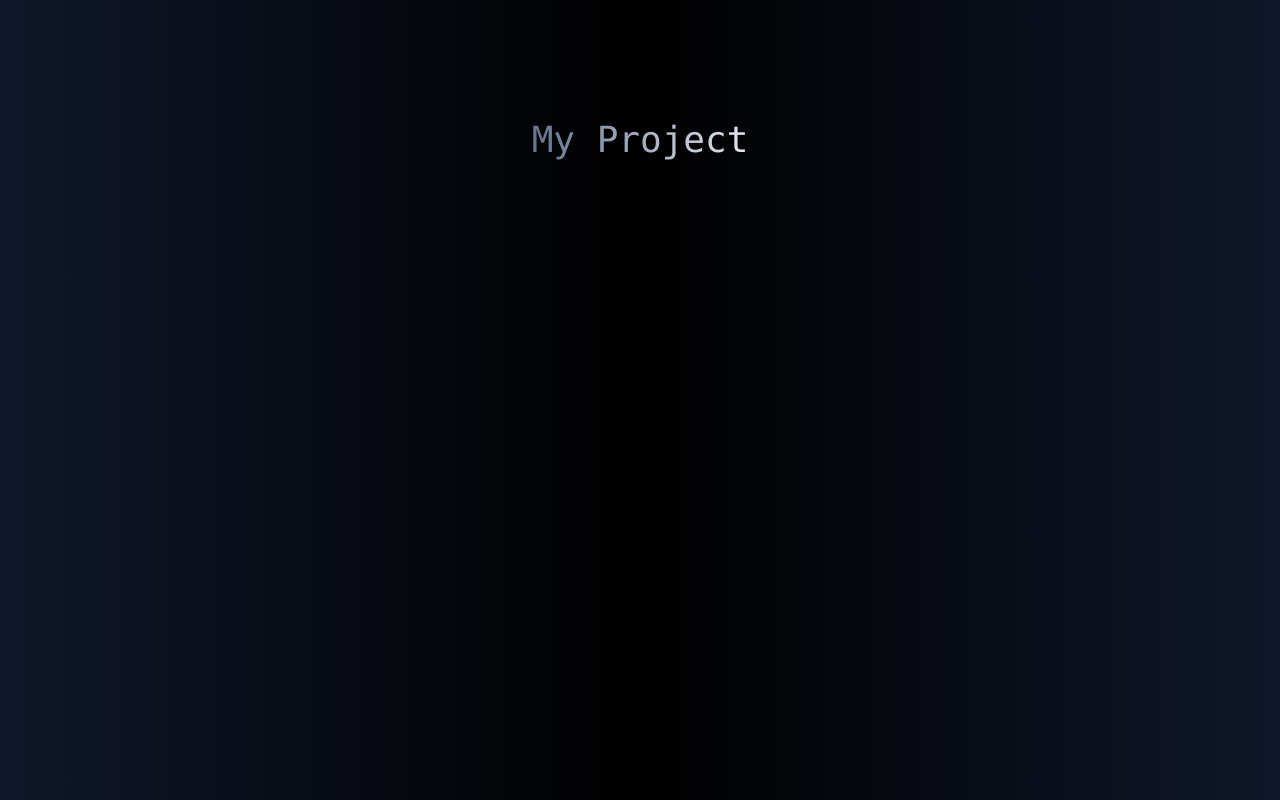
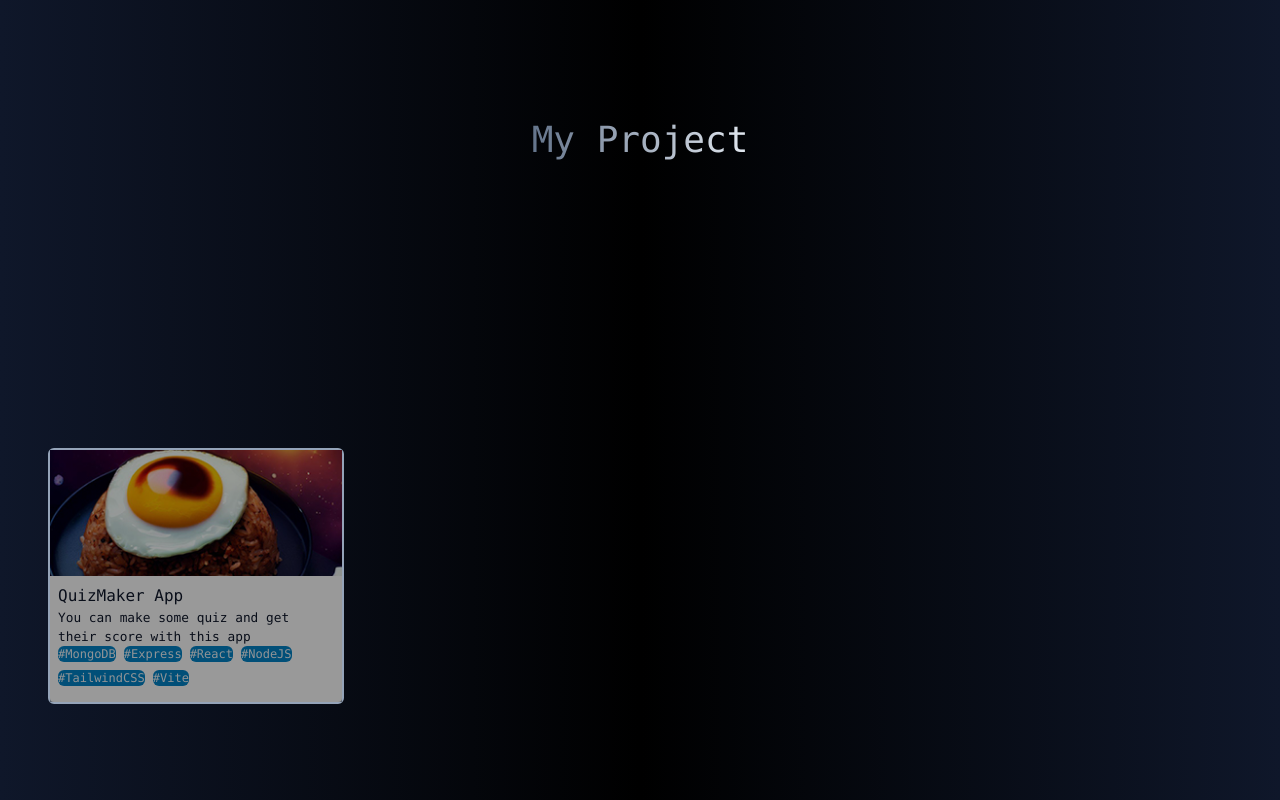
Before and after one commit to Tomba-Hopkins/project-react, a React (Vite) app in the folder portfolioku/: page / in a window 1280 px wide. Shown: the part 2520-3320 px from the top of the page. Built offline with nearby package versions, Linux system fonts and the light colour scheme.

Commit message:
add: style

```diff
--- a/portfolioku/src/App.jsx
+++ b/portfolioku/src/App.jsx
@@ -11,6 +11,23 @@ function App() {
     }, 1000);
     return () => clearTimeout(timer);
   }, []);
+
+  const projects = [
+    {
+      title: "QuizMaker App",
+      description: "You can make some quiz and get their score with this app",
+      techStack: [
+        "MongoDB",
+        "Express",
+        "React",
+        "NodeJS",
+        "TailwindCSS",
+        "Vite",
+      ],
+      link: "https://zingy-medovik-3d7c83.netlify.app/",
+      img: "/img/me.jpg",
+    },
+  ];
 
   return (
     <div className="bg-gradient-to-r from-slate-900 via-black to-slate-900 text-slate-100 min-h-screen flex flex-col items-center gap-20 overflow-hidden">
@@ -310,14 +327,58 @@ function App() {
           </motion.section>
 
           <motion.section
-            className="min-h-screen overflow-y-hidden"
-            initial={{ y: 300 }}
+            className="w-full min-h-screen overflow-y-hidden flex flex-col justify-center items-center gap-4"
+            initial={{ y: 150 }}
             whileInView={{ y: 0 }}
+            viewport={{ amount: 0.8 }}
             transition={{ duration: 1 }}
           >
-            <h1 className="md:text-4xl bg-gradient-to-r from-slate-500 to-slate-200 bg-clip-text text-transparent">
+            <motion.h1
+              initial={{ y: 150, scale: 0 }}
+              whileInView={{ y: 0, scale: 1 }}
+              transition={{ duration: 1, delay: 0.2 }}
+              viewport={{ amount: 0.6 }}
+              className="text-2xl md:text-4xl bg-gradient-to-r from-slate-500 to-slate-200 bg-clip-text text-transparent"
+            >
               My Project
-            </h1>
+            </motion.h1>
+            <div className="w-full min-h-screen px-12 md:p-12  flex flex-col md:flex-row items-center flex-wrap gap-8 justify-start">
+              {projects.map((project, index) => (
+                <motion.div
+                  key={index}
+                  initial={{ scaleX: 0 }}
+                  whileInView={{ scaleX: 1 }}
+                  transition={{ duration: 1, delay: 0.6 }}
+                  viewport={{ amount: 0.6 }}
+                  className="w-full relative md:w-1/4 h-32 border-2 border-slate-400 md:h-64 bg-white rounded-md"
+                >
+                  <img
+                    className="top-0 w-full h-1/2 object-cover z-0"
+                    src={project.img}
+                    alt={project.title}
+                  />
+                  <motion.div
+                    whileHover={{ opacity: 0 }}
+                    className="absolute top-0  w-full h-full object-cover z-10 bg-black/40"
+                  ></motion.div>
+
+                  <div className="h-1/2  flex flex-col p-2 text-slate-900">
+                    <p>{project.title}</p>
+                    <small>{project.description}</small>
+                    <div className="flex flex-wrap bottom-0 gap-2">
+                      {project.techStack.map((t, index) => (
+                        <small
+                          className="inline text-xs rounded-md bg-sky-600 text-slate-100"
+                          key={index}
+                        >
+                          #{t}
+                        </small>
+                      ))}
+                    </div>
+                  </div>
+                </motion.div>
+              ))}
+            </div>
           </motion.section>
         </>
       )}
```
